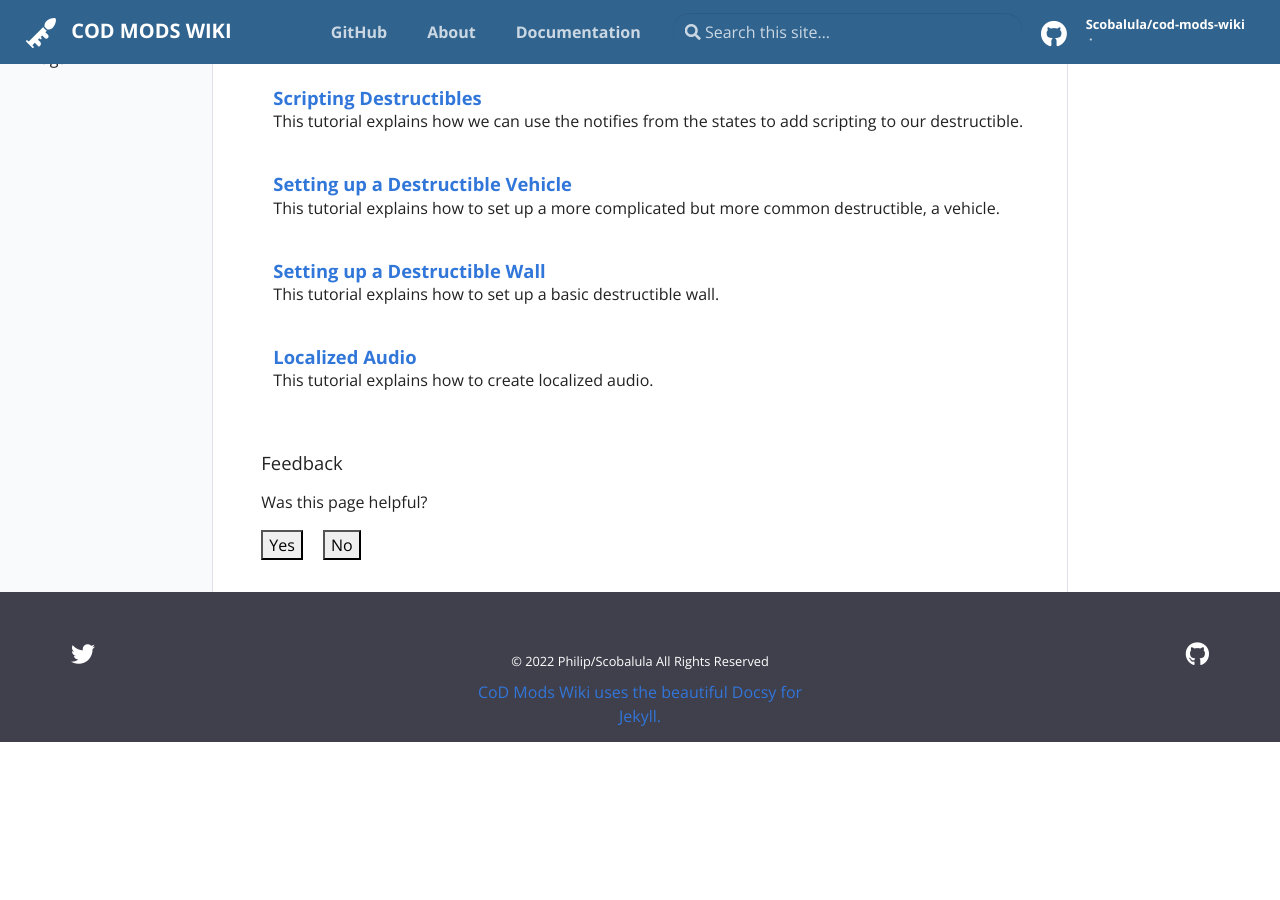
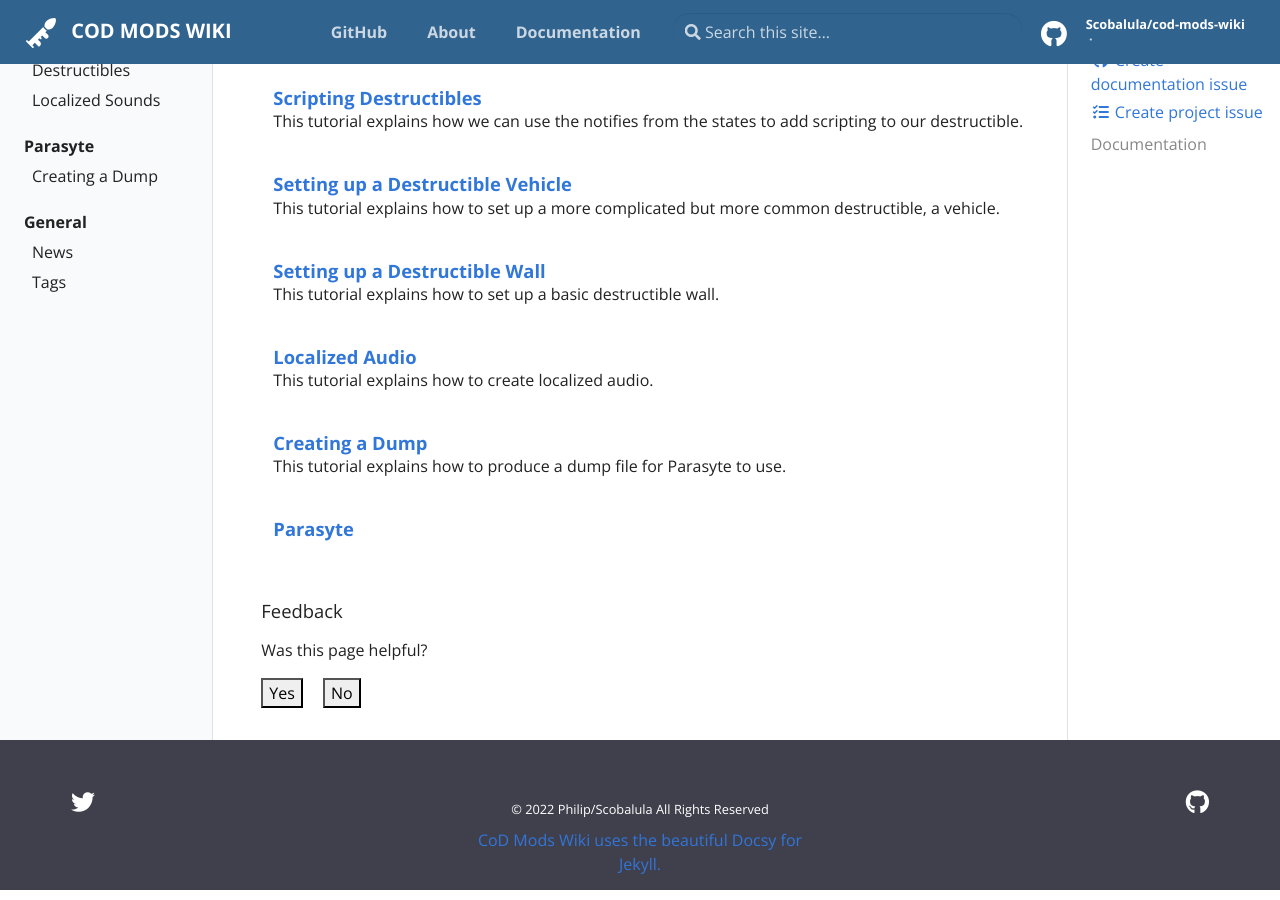
Before and after one commit to Scobalula/cod-mods-wiki, a Jekyll site: the page built from pages/docs.md, in a window 1280 px wide and 900 px high, scrolled down 377 px. Built offline with Jekyll 4.4.1, drawn with Linux system fonts in a browser that asks for light colours; before the commit the page ends 1129 px from its top, so only the background shows below that; part of the change alters nothing that is shown.

Commit message:
Add Dump

```diff
--- a/_data/toc.yml
+++ b/_data/toc.yml
@@ -14,6 +14,11 @@
           url: "docs/bo3/destructibles/scripting_destructibles"
     - title: "Localized Sounds"
       url: "docs/bo3/sound/localized_sounds"
+- title: "Parasyte"
+  url: "docs/parasyte/index"
+  links:
+    - title: "Creating a Dump"
+      url: "docs/parasyte/creating_a_dump"
 - title: "General"
   url: "docs/extras"
   links:
--- /dev/null
+++ b/_docs/parasyte/creating_a_dump.md
@@ -0,0 +1,47 @@
+---
+title: Creating a Dump
+tags:
+  - parasyte
+  - ripping
+  - dumping
+  - creating a dump
+authors:
+  - Scobalula
+section: parasyte
+description: "This tutorial explains how to produce a dump file for Parasyte to use."
+---
+
+# Creating a Dump
+
+## Introduction
+
+{% include alert.html title="Example" type="info" content="You agree that by following this tutorial that the authors take no responsibility for any damages caused such as game bans. Follow at your own risk." %}
+
+{% include alert.html title="Example" type="info" content="Make sure to follow this tutorial step by step, failing to do so may result in issues or game bans." %}
+
+In order for Parasyte to load fast files it requires a dump of the executable for the title you want to work with from memory, we cannot use the exectuable from disk as it is packed and protected.
+
+In a similar fashion to how emulators cannot provide you with a BIOS, we cannot provide game dumps as they are property of those who own them, this is why you must dump it yourself.
+
+## Dumping the Executable
+
+{% include alert.html title="Example" type="info" content="I do not recommend sharing dumps, as dumps may contain personal information stored by the game." %}
+
+{% include alert.html title="Example" type="info" content="Due to the use of stronger AC and KAC in modern titles, you need to be careful doing this or else may be banned, following this tutorial step by step should have virtually no risk of being banned." %}
+
+The step by step process for dumping the executable for Parasyte to use is as follows:
+
+1. Download Scylla: [https://github.com/NtQuery/Scylla](https://github.com/NtQuery/Scylla) to use for dumping from the "Releases" section, there are plenty of tools for dumping but Scylla is simple to use and is excellent at what it does. Once downloaded, unpack it to a directory of your choice.
+2. Disconnect from the Internet, you can do this by pulling out your ethernet cable or disabling your network adapter.
+3. Go to your game's directory and open its executable, wait a few seconds for it to fully load. In some titles, you will get a screen saying the game cannot authenticate with the service, at this point, the executable is unpacked in memory.
+4. Open Resource Monitor in Windows and click the CPU tab, try to find the game's executable, once found, right click on it and click "Suspend Process".
+5. Return to where you unpacked Scylla and run "Scylla_x64.exe", this will open a window with several options available to you.
+6. Under the "Attach to an active process" section, find the game's executable name in the drop down menu.
+7. Once found, select it.
+8. Once selected, the "Dump" button should become available, you can now click it.
+9. Scylla will ask you where to save the dump, you'll want to save to the "Data" folder in Parasye's folder.
+10. Once done, you can now close the game and all the tools we have used to dump it.
+
+
+
+{% include alert.html title="Example" type="info" content="The disconnect and suspend step is optional but I recommend doing it to reduce any possibility of being banned." %}
--- /dev/null
+++ b/_docs/parasyte/index.md
@@ -0,0 +1,7 @@
+---
+layout: page
+title: Parasyte
+permalink: /docs/parasyte/
+---
+
+WIP
```
